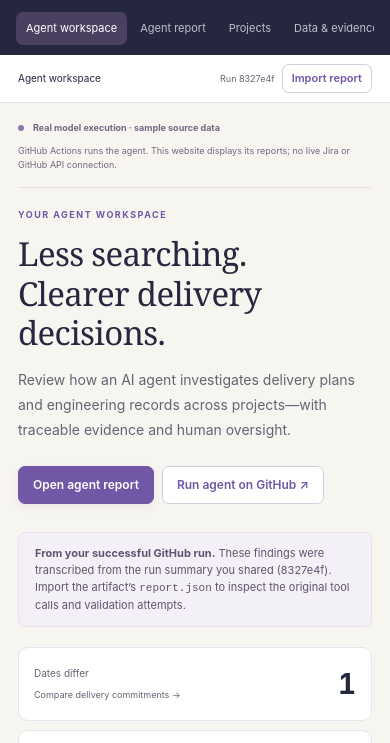
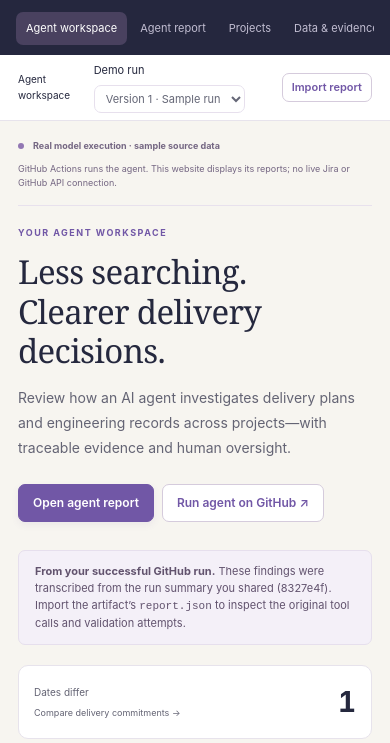
Before and after one commit to reginankenchor/program-delivery-agent, a plain HTML site: page site/index.html in a window 390 px wide. Shown: the part 48-791 px from the top of the page. Drawn offline with Linux system fonts and the light colour scheme.

Commit message:
Refactor HTML structure and add demo run section

```diff
--- a/site/index.html
+++ b/site/index.html
@@ -1,30 +1,110 @@
 <!doctype html>
 <html lang="en">
 <head>
-<meta charset="utf-8"><meta name="viewport" content="width=device-width,initial-scale=1">
+  <meta charset="utf-8">
+  <meta name="viewport" content="width=device-width,initial-scale=1">
   <meta name="description" content="An evidence-first workspace for reviewing AI agent investigations across delivery plans and engineering records. Built by Regina Nkenchor.">
-<title>Program Delivery Agent · Regina Nkenchor</title><link rel="stylesheet" href="styles.css">
+  <title>Program Delivery Agent · Regina Nkenchor</title>
+  <link rel="stylesheet" href="styles.css">
+  <style>
+    .demo-run {
+      display: flex;
+      align-items: center;
+      gap: 6px;
+      font-size: 11px;
+    }
+
+    .demo-run .field {
+      padding: 5px 7px;
+      max-width: 100%;
+      font-size: 11px;
+    }
+
+    @media (max-width: 650px) {
+      .demo-run {
+        flex-wrap: wrap;
+      }
+
+      .topbar {
+        height: auto;
+        min-height: 48px;
+        padding-block: 7px;
+      }
+    }
+  </style>
 </head>
 <body>
   <a class="skip" href="#content">Skip to content</a>
+
   <aside class="sidebar">
-<a class="brand" href="#/agent"><span class="brandmark" aria-hidden="true">⌘</span><span>Program<br>Delivery Agent</span></a>
+    <a class="brand" href="#/agent">
+      <span class="brandmark" aria-hidden="true">⌘</span>
+      <span>Program<br>Delivery Agent</span>
+    </a>
     <div class="side-caption">DELIVERY INTELLIGENCE</div>
+
     <nav aria-label="Main navigation">
       <a data-nav="agent" href="#/agent"><span aria-hidden="true">⌘</span>Agent workspace</a>
       <a data-nav="report" href="#/report"><span aria-hidden="true">▤</span>Agent report</a>
       <a data-nav="projects" href="#/projects"><span aria-hidden="true">▦</span>Projects</a>
-<a data-nav="sources" href="#/sources"><span aria-hidden="true">⇄</span>Data & evidence</a>
+      <a data-nav="sources" href="#/sources"><span aria-hidden="true">⇄</span>Data &amp; evidence</a>
       <a data-nav="about" href="#/about"><span aria-hidden="true">◎</span>How it works</a>
     </nav>
-<div class="side-bottom"><div class="owner"><div class="avatar">RN</div><div><b>Regina Nkenchor</b><small>Technical program management</small></div></div><span class="private">Portfolio · read-only investigations</span></div>
+
+    <div class="side-bottom">
+      <div class="owner">
+        <div class="avatar">RN</div>
+        <div>
+          <b>Regina Nkenchor</b>
+          <small>Technical program management</small>
+        </div>
+      </div>
+      <span class="private">Portfolio · read-only investigations</span>
+    </div>
   </aside>
+
   <div class="shell">
-<header class="topbar"><div><span class="toplabel">PROGRAM DELIVERY AGENT</span><span class="topseparator">/</span><span id="pageLabel">Agent workspace</span></div><div class="topright"><span class="quiet" id="runLabel">Loading report…</span><button class="btn smallbtn" data-action="import">Import report</button></div></header>
-<main id="content" tabindex="-1"><div class="disclosure"><span class="dot"></span><strong>Real model execution · sample source data</strong><span>GitHub Actions runs the agent. This website displays its reports; no live Jira or GitHub API connection.</span></div><div id="page"><div class="empty"><h1>Opening your workspace</h1><p>Loading the saved report…</p></div></div></main>
-<footer>Built by Regina Nkenchor<span>Evidence first. Human judgment always.</span></footer>
+    <header class="topbar">
+      <div>
+        <span class="toplabel">PROGRAM DELIVERY AGENT</span>
+        <span class="topseparator">/</span>
+        <span id="pageLabel">Agent workspace</span>
       </div>
+
+      <div class="topright">
+        <label class="demo-run" for="demoRun">
+          Demo run
+          <select id="demoRun" class="field" disabled>
+            <option value="v1">Version 1 · Sample run</option>
+          </select>
+        </label>
+        <span id="runLabel" aria-live="polite" hidden>Loading report…</span>
+        <button type="button" class="btn smallbtn" data-action="import">Import report</button>
+      </div>
+    </header>
+
+    <main id="content" tabindex="-1">
+      <div class="disclosure">
+        <span class="dot"></span>
+        <strong>Real model execution · sample source data</strong>
+        <span>GitHub Actions runs the agent. This website displays its reports; no live Jira or GitHub API connection.</span>
+      </div>
+      <div id="page">
+        <div class="empty">
+          <h1>Opening your workspace</h1>
+          <p>Loading the saved report…</p>
+        </div>
+      </div>
+    </main>
+
+    <footer>
+      Built by Regina Nkenchor
+      <span>Evidence first. Human judgment always.</span>
+    </footer>
+  </div>
+
   <input id="reportFile" type="file" accept=".json,application/json" hidden>
   <div id="toast" role="status" aria-live="polite"></div>
   <script type="module" src="app.js"></script>
-</body></html>
+</body>
+</html>
```
Lines whose indentation alone changed are shown as unchanged.
